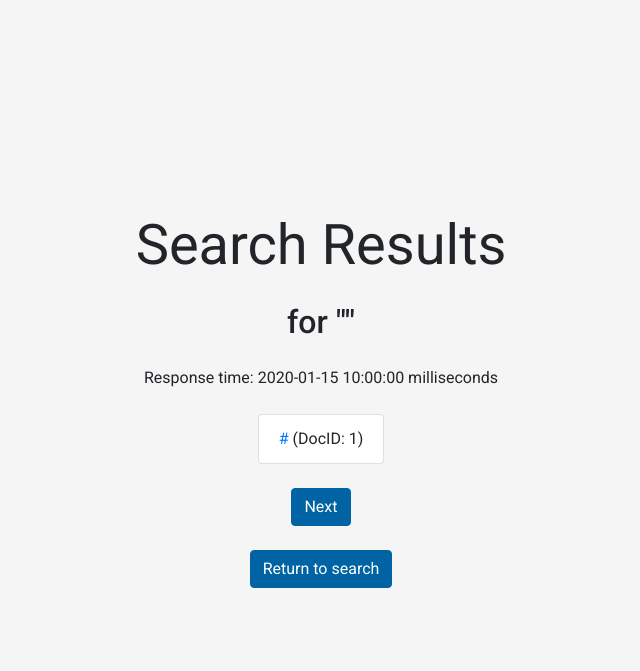
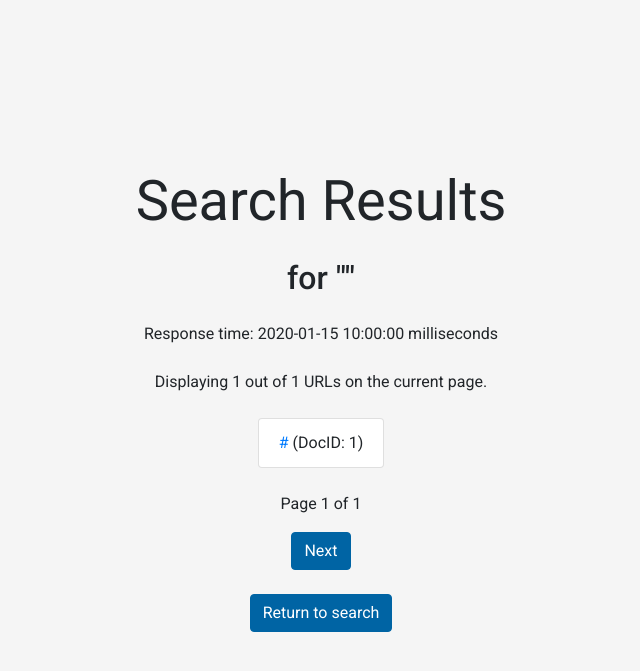
Before and after one commit to jordany33/ICSearch, a Flask app: template templates/results.html in a window 1280 px wide. Shown: the top 671 px of the page, without its empty margins (319-959 px from the left). Run offline with Flask 3, Linux system fonts and the light colour scheme; the template is opened without the code that fills it: most values are stand-ins (such as "Sample title", 1, 10 or a date in 2020); parts of the project's set-up code (start-up, migrations or seed data) failed here and were passed over; some libraries are stand-ins or nearby versions.

Commit message:
added page and url count

```diff
--- a/templates/results.html
+++ b/templates/results.html
@@ -12,6 +12,7 @@
         <h1 class="display-4 text-center mb-4">Search Results</h1>
         <h2 class="text-center mb-4">for "{{ query }}"</h2>
         <p class="text-center mb-4">Response time: {{ response_time }} milliseconds</p>
+        <p class="text-center mb-4">Displaying {{ current_page_count }} out of {{ total_results }} URLs on the current page.</p>
         {% if documents %}
             <ul class="list-group">
                 {% for doc in documents %}
@@ -24,6 +25,7 @@
             <p class="text-center mt-4">Your search did not match any documents.</p>
         {% endif %}
         <div class="text-center mt-4">
+            <p>Page {{ current_page }} of {{ total_pages }}</p>
             {% if prev_page %}
                 <a href="/results?page={{ prev_page }}&query={{ query }}" class="btn btn-secondary">Previous</a>
             {% endif %}
```
